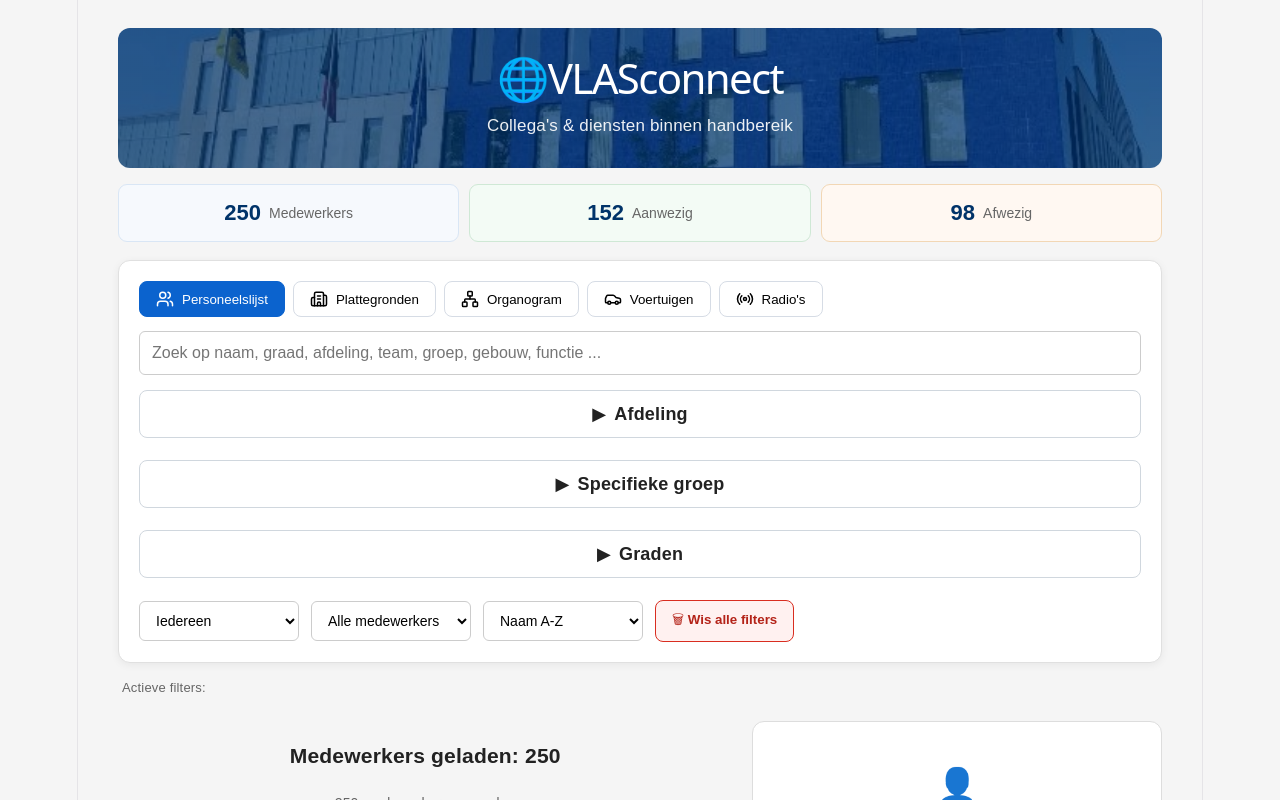
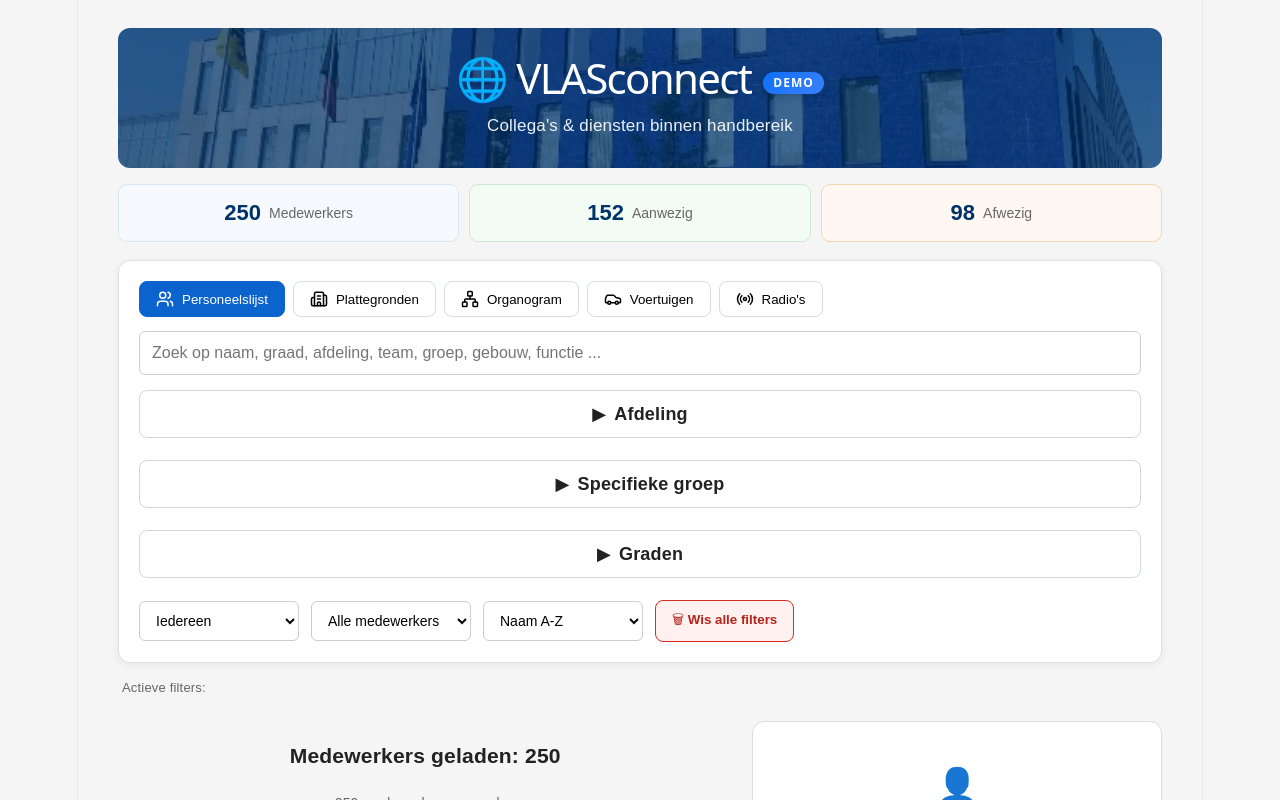
Before and after one commit to 123kode/PersoneelsPortaal, a React (Vite) app: page / in a window 1280 px wide. Shown: the top 800 px of the page. Built offline with nearby package versions, Linux system fonts and the light colour scheme.

Commit message:
DEMO in header

```diff
--- a/src/App.css
+++ b/src/App.css
@@ -1681,3 +1681,17 @@ button.dashboard-kaart:active {
     color: #555;
     line-height: 1.5;
 }
+
+.demo-badge {
+    display: inline-block;
+    margin-left: 12px;
+    padding: 4px 10px;
+    background: linear-gradient(135deg,#0d6efd,#3b82f6);
+    color: white;
+    border-radius: 999px;
+    font-size: 12px;
+    font-weight: 700;
+    letter-spacing: 1px;
+    vertical-align: middle;
+    box-shadow: 0 3px 8px rgba(0,0,0,.15);
+}
--- a/src/App.tsx
+++ b/src/App.tsx
@@ -328,7 +328,8 @@ function App() {
                 <div className="portaal-header-inhoud">
 
                     <h1>
-                        🌐VLASconnect
+                        🌐 VLASconnect
+                        <span className="demo-badge">DEMO</span>
                     </h1>
 
                     <p className="subtitel">
```
